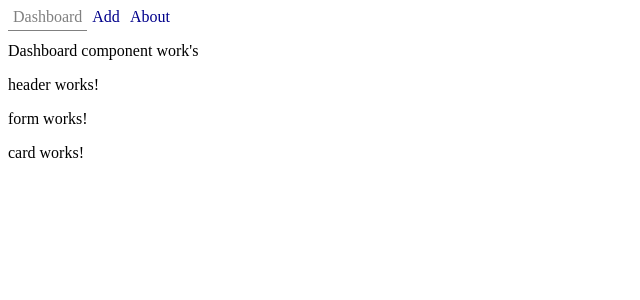
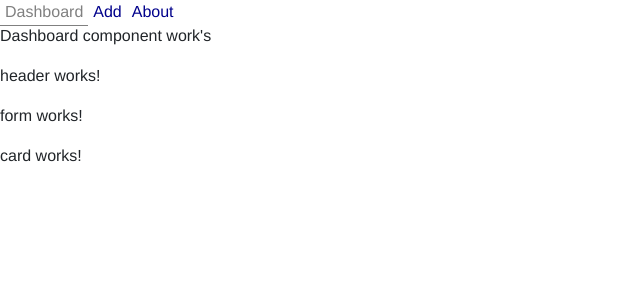
Before and after one commit to Innovic-io/pinterest-clone, an Angular app: page /#/dashboard in a window 1280 px wide. Shown: the top 300 px of the page, without its empty margins (0-640 px from the left). Built offline with nearby package versions, Linux system fonts and the light colour scheme.

Commit message:
Installed bootstrap and font family.

```diff
--- a/package.json
+++ b/package.json
@@ -22,6 +22,7 @@
     "@angular/platform-browser": "^6.1.0",
     "@angular/platform-browser-dynamic": "^6.1.0",
     "@angular/router": "^6.1.0",
+    "bootstrap": "^4.1.3",
     "core-js": "^2.5.4",
     "rxjs": "~6.2.0",
     "zone.js": "~0.8.26"
--- a/src/styles.css
+++ b/src/styles.css
@@ -1 +1,6 @@
-/* You can add global styles to this file, and also import other style files */
+@import '~bootstrap/dist/css/bootstrap.min.css';
+@import url('https://fonts.googleapis.com/css?family=Arimo');
+
+body {
+  font-family: 'Arimo', sans-serif;
+}
```
Also changed, not shown: angular.json (line endings or trailing spaces), 1 other file (tests, documents, lock files or other folders).
